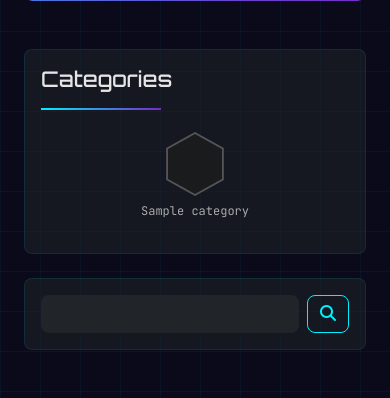
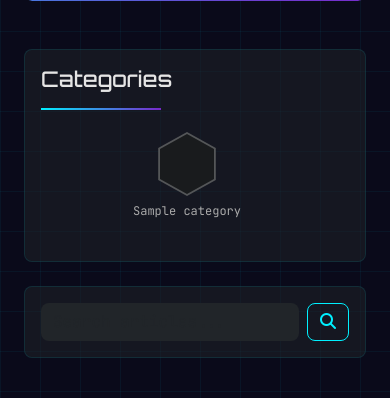
Before and after one commit to sonnibytes/portfolio-website, a Django app: page /blog/ in a window 390 px wide. Shown: the part 929-1327 px from the top of the page. Run offline with Django 5.2, Linux system fonts and the light colour scheme; tables that the repository leaves empty hold one stand-in row (values such as "Sample post"); grey boxes marked "Sample" are stand-in pictures.

Commit message:
feat: justify category hex wrappers and make size consistent Refs: #13

```diff
--- a/blog/static/blog/css/blog.css
+++ b/blog/static/blog/css/blog.css
@@ -34,18 +34,44 @@
 .categories-container {
     display: flex;
     flex-wrap: wrap;
-    align-items: center;
-    justify-content: center;
-    gap: 1rem;
-}
+    justify-content: space-between; /* This distributes items evenly with space at the edges */
+    margin: 0 -0.5rem; /* Negative margin to counteract padding on wrappers */
+    width: 100%;
+  }
 
+/* Fixed size for each category wrapper */
 .category-hex-wrapper {
-    display: inline-flex;
+    display: flex;
     flex-direction: column;
     align-items: center;
-    justify-content: center;
-    margin-bottom: 1rem;
-}
+    justify-content: flex-start;
+    margin-bottom: 1.5rem;
+    padding: 0 0.5rem; /* Add padding instead of using gap */
+    /* Fixed width - adjust based on how many you want per row */
+    width: 20%; /* For 5 per row */
+    min-width: 100px; /* Minimum width to prevent too small items */
+    box-sizing: border-box;
+  }
+
+/* Make sure it's responsive */
+@media (max-width: 1200px) {
+    .category-hex-wrapper {
+      width: 25%; /* 4 per row on smaller screens */
+    }
+  }
+
+  @media (max-width: 992px) {
+    .category-hex-wrapper {
+      width: 33.333%; /* 3 per row on even smaller screens */
+    }
+  }
+
+  @media (max-width: 576px) {
+    .category-hex-wrapper {
+      width: 50%; /* 2 per row on mobile */
+    }
+  }
+
 /* Main category container hexagon */
 .categories-container .category-hex {
     --category-color: var(--color-cyan); /* Default color */
```
